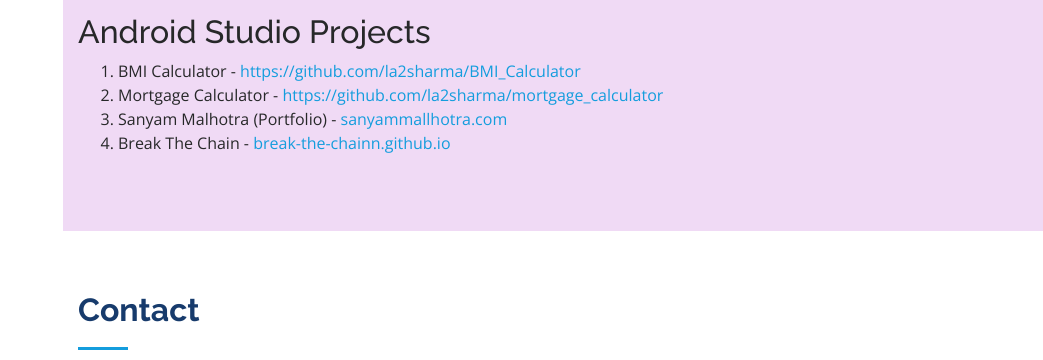
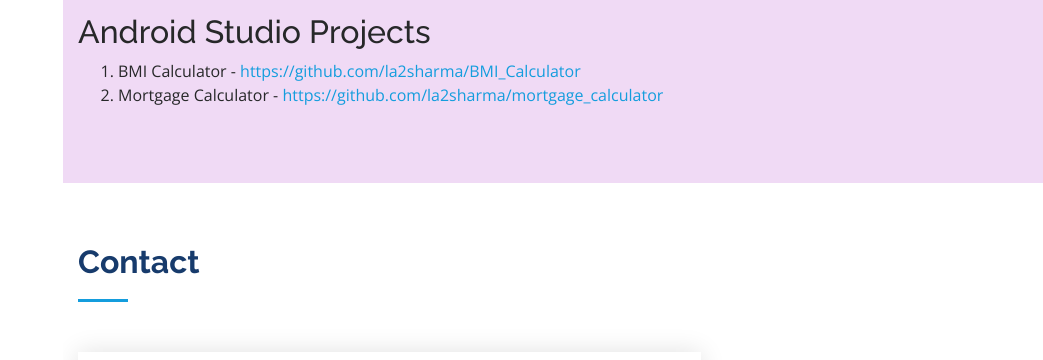
Before and after one commit to la2sharma/la2sharma, a plain HTML site: page index.html in a window 1280 px wide. Shown: the part 4299-4659 px from the top of the page, without its empty margins (237-1280 px from the left). Drawn offline with nearby package versions, Linux system fonts and the light colour scheme.

Commit message:
portfolio updates

```diff
--- a/index.html
+++ b/index.html
@@ -535,8 +535,7 @@
             <ol>
               <li>BMI Calculator - <a href="https://github.com/la2sharma/BMI_Calculator">https://github.com/la2sharma/BMI_Calculator</a></li>
               <li>Mortgage Calculator - <a href="https://github.com/la2sharma/mortgage_calculator">https://github.com/la2sharma/mortgage_calculator</a></li>
-              <li>Sanyam Malhotra (Portfolio) - <a href="sanyammalhotra,com">sanyammallhotra.com</a></li>
-              <li>Break The Chain - <a href="https://break-the-chain.github.io/">break-the-chainn.github.io</a></li>
+
             </ol>
 
           </div>
```
